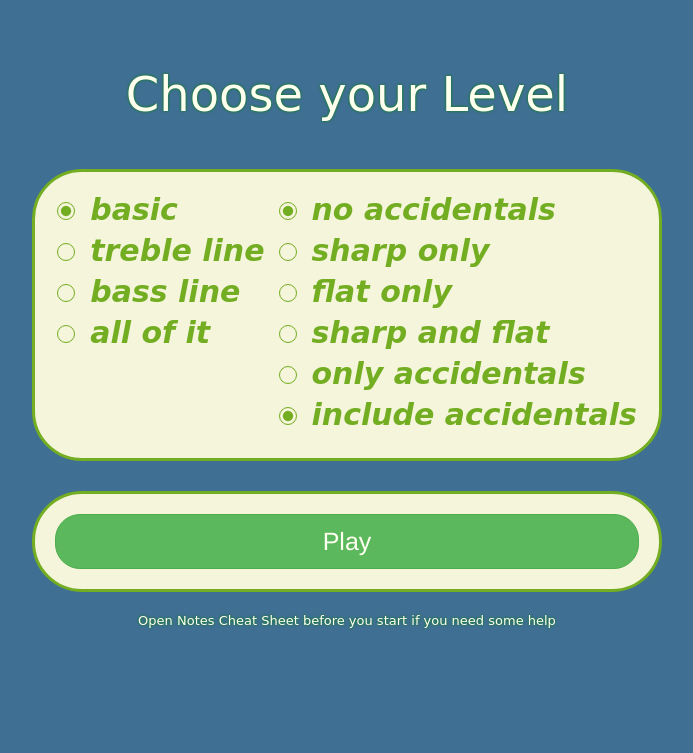
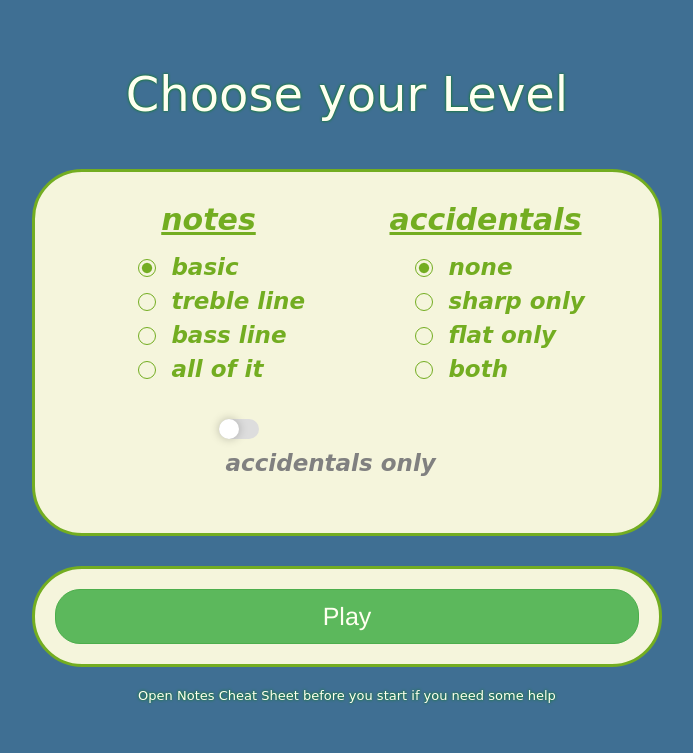
Before and after one commit to oleglyask/finetune, a Flask app: page /home in a window 1280 px wide. Shown: the part 52-805 px from the top of the page, without its empty margins (293-986 px from the left). Run offline with Flask 2, Linux system fonts and the light colour scheme; a user stored in the database is signed in; data comes from the database, SQL or seed files in the repository; both versions use the stored data as it was after the commit; some libraries are stand-ins or nearby versions.

Commit message:
Adding sharps and flats home menu

```diff
--- a/app/main/views.py
+++ b/app/main/views.py
@@ -26,7 +26,7 @@ def play():
     level = request.args.get('level', 'basic')
     flats = request.args.get('flats', 'false')
     sharps = request.args.get('sharps', 'false')
-    accidentals = request.args.get('accidentals', 'include')
+    accidentals = request.args.get('accidentals', 'false')
     notes = [
         Note('C', 'white', True, False),
         Note('Db', 'black', alt='C#_Db'),
--- a/app/static/home.js
+++ b/app/static/home.js
@@ -1,8 +1,24 @@
 
 // document.getElementById('basic').checked = true
+document.getElementById('myToggle').disabled = true
+document.getElementById('myToggleLabel').classList.add('inactive')
 
-play = document.getElementById('play')
-play.addEventListener('click', () => {
+// add listneres to the accidental radio buttons to change the state of Toggle switch
+document.querySelectorAll('.radio-btn.accidental').forEach(radio => {
+    radio.addEventListener('click', () => {
+        if (radio.value === 'noAccidental'){
+            document.getElementById('myToggleLabel').classList.add('inactive')
+            document.getElementById('myToggle').checked = false
+            document.getElementById('myToggle').disabled = true
+        } else {
+            document.getElementById('myToggleLabel').classList.remove('inactive')
+            document.getElementById('myToggle').disabled = false
+        }
+    })
+})
+
+// when PLAY button is pressed, get the info and send to VIEW function
+document.getElementById('play').addEventListener('click', () => {
 
     sharps = false;
     flats = false;
@@ -11,7 +27,7 @@ play.addEventListener('click', () => {
     // Check Values of accidental
     document.querySelectorAll('.radio-btn.accidental').forEach(radio => {
         if (radio.checked === true) {
-                // Found the checked radio button
+            // if TRUE then we found the checked radio button
             if (radio.value !== 'noAccidental'){
                 // the VALUE is to include some Accidentals, check what kind
                 if (radio.value === 'sharpAccidental'){
@@ -23,26 +39,21 @@ play.addEventListener('click', () => {
                     flats = true;
                 }
 
-                    // Check Values of accidental-include
-                    document.querySelectorAll('.radio-btn.accidental-combine').forEach(radio => {
-                        if (radio.checked === true){
-                            accidentals = radio.value
+                // Check Value of TOGGLE switch to include/only accidentals
+                if (document.getElementById('myToggle').checked === true){
+                    accidentals = 'only';
+                } else {
+                    accidentals = 'include';
                 }
-                    })
             }
         }
     })
 
-
-
+    // check the LEVEL selected and send to Play VIEW function
     document.querySelectorAll('.radio-btn.level').forEach(radio => {
         if (radio.checked === true) {
             play.href = play.dataset.playurl + '?level=' + radio.value + '&flats=' + flats + '&sharps=' + sharps + '&accidentals=' + accidentals
         }
     })
+
 })
-
-    // Add the values only/included for flats/sharps
-    // add logic in piano.js to load accidentalList
-    // add check boxes to home.html for flats only/included
-    // add names (flat/sharp) to black keys to check if the key pressed is correct
--- a/app/static/styles.css
+++ b/app/static/styles.css
@@ -89,10 +89,57 @@ a, a:link, a:hover, a:visited, a:active {
 
 }
 
-/* level sizing */
+/* level screen settings */
+/* ----------------------------------------- */
+.generic-box {
+    width: 100%;
+    padding-left: 15px;
+    padding-right: 15px;
+}
+.selections-flex-box {
+    display: flex;
+}
+.selections-flex-box > .levels {
+    flex: 1;
+}
+/* level boxes (there are 3) */
+.levels {
+    padding: 10px;
+}
+/* all labels inside levels box */
 .levels label {
+    font-size: 2.3rem;
+}
+/* all items inside the levels box */
+.levels > * {
+    margin-left: 20%;
+}
+/* just the headers inside levels box*/
+.levels > .level-choice-header {
+    width: 100%;
+    margin: auto;
+    text-decoration: underline;
+    margin-bottom: 15px;
     font-size: 3rem;
 }
+/* jsut the last levels box with toggle switch */
+.levels.accidental-combine {
+    width: 50%;
+    margin: auto;
+    margin-top: 10px;
+}
+.levels.accidental-combine > * {
+    margin-left: 0px;
+}
+.levels.accidental-combine > .label {
+    margin-bottom: 25px;
+}
+/* gets activated if the radio button for accidentals is on None */
+.levels.accidental-combine #myToggleLabel.inactive{
+    color: grey;
+}
+
+/* ---------------------------------------- */
 
 .headers {
     color: ivory;
@@ -242,6 +289,7 @@ a, a:link, a:hover, a:visited, a:active {
 }
 
 /* overrides the radio button to style it */
+/* -------------------------------------------- */
 .levels > input[type="radio"] {
     display: none;
 }
@@ -263,3 +311,47 @@ a, a:link, a:hover, a:visited, a:active {
     background: radial-gradient(#73AD21 0%, #73AD21 40%, transparent 50%, transparent);
     border-color: #73AD21;
   }
+/* -------------------------------------------- */
+
+/* TOGGLE SWITCH */
+/* overwrites the checkbox to create toggle switch */
+/* -------------------------------------------- */
+.toggle {
+    --width: 40px;
+    --height: calc(var(--width) / 2);
+    --border-radius: calc(var(--height) / 2);
+
+    display: inline-block;
+    cursor: pointer;
+}
+.toggle__input {
+    display: none;
+}
+.toggle__fill {
+    position: relative;
+    width: var(--width);
+    height: var(--height);
+    border-radius: var(--border-radius);
+    background: #dddddd;
+    transition: background 0.2s;
+}
+.toggle__fill::after {
+    content: "";
+    position: absolute;
+    top: 0;
+    left: 0;
+    height: var(--height);
+    width: var(--height);
+    background: #ffffff;
+    box-shadow: 0 0 10px rgba(0, 0, 0, 0.25);
+    border-radius: var(--border-radius);
+    transition: transform 0.2s;
+}
+.toggle__input:checked ~ .toggle__fill {
+    background: #73AD21;
+}
+
+.toggle__input:checked ~ .toggle__fill::after {
+    transform: translateX(var(--height));
+}
+/* -------------------------------------------- */
--- a/app/templates/home.html
+++ b/app/templates/home.html
@@ -15,8 +15,11 @@
         </div>
 
         <div class="forms-flexbox">
+            <div class="generic-box">
+            <div class="selections-flex-box">
                 <!-- note level -->
                 <div class="levels">
+                    <label class="badge label level-choice-header" >notes</label><br>
                     <input type="radio" id="basic" class="radio-btn level" name="level" value="basic" checked>
                     <label class="badge label" for="basic">basic</label><br>
                     <input type="radio" id="treble" class="radio-btn level" name="level" value="treble">
@@ -26,28 +29,39 @@
                     <input type="radio" id="all" class="radio-btn level" name="level" value="all">
                     <label class="badge label" for="all">all of it</label>
                 </div>
-                <!-- accidental level -->
-                <div class="accidentals-form">
+
                 <!-- which accidentals to include -->
                 <div class="levels">
+                    <label class="badge label level-choice-header" >accidentals</label><br>
                     <input type="radio" id="no-accidental" class="radio-btn accidental" name="accidental" value="noAccidental" checked>
-                        <label class="badge label" for="no-accidental">no accidentals</label><br>
+                    <label class="badge label" for="no-accidental">none</label><br>
                     <input type="radio" id="sharp-accidental" class="radio-btn accidental" name="accidental" value="sharpAccidental">
                     <label class="badge label" for="sharp-accidental">sharp only</label><br>
                     <input type="radio" id="flat-accidental" class="radio-btn accidental" name="accidental" value="flatAccidental">
                     <label class="badge label" for="flat-accidental">flat only</label><br>
                     <input type="radio" id="all-accidental" class="radio-btn accidental" name="accidental" value="allAccidental">
-                        <label class="badge label" for="all-accidental">sharp and flat</label>
+                    <label class="badge label" for="all-accidental">both</label>
                 </div>
-                    <div class="levels">
+
+            </div> <!-- end selections-flex-box box -->
+
+            <!-- toggle switch box -->
+            <div class="levels accidental-combine">
+                <label class="toggle" for="myToggle">
+                    <input class="toggle__input" name="" type="checkbox" id="myToggle">
+                    <div class="toggle__fill"></div>
+                </label>
+                <label class="badge label" id="myToggleLabel">accidentals only</label>
                 <!-- to include accidentals with regular notes or to just use accidentals -->
-                        <input type="radio" id="accidental-only" class="radio-btn accidental-combine" name="accidental-combine" value="only">
+                <!-- <input type="radio" id="accidental-only" class="radio-btn accidental-combine" name="accidental-combine" value="only">
                 <label class="badge label" for="accidental-only">only accidentals</label><br>
                 <input type="radio" id="accidental-include" class="radio-btn accidental-combine" name="accidental-combine" value="include" checked>
-                        <label class="badge label" for="accidental-include">include accidentals</label>
-                    </div>
-                </div>
-        </div>
+                <label class="badge label" for="accidental-include">include accidentals</label> -->
+            </div> <!-- end toggle switch box -->
+
+            </div> <!-- end generic box -->
+        </div> <!-- end forms-flexbox -->
+
 
         <!-- Play button -->
         <div class="forms-flexbox">
--- a/app/templates/piano.html
+++ b/app/templates/piano.html
@@ -33,7 +33,6 @@
             <div data-note="{{ note.name }}" data-alt="{{ note.alt }}" data-sharp="{{ note.sharp }}" data-flat="{{ note.flat }}" class="key {{ note.color }}">
                 <span class="noteLabel" id="label{{note.name}}">{{ note.alt }}</span>
             </div>
-            <!-- <audio id="{{ note.name }}" src="{{url_for('static', filename='sounds/' + note.name + '4.mp3')}}"></audio> -->
             <audio id="{{ note.name }}" data-urlaudiobase="{{ url_for('static', filename='sounds/') }}"></audio>
         {% endfor %}
     </div>
```
Also changed, not shown: app/static/piano.js (+25 -11 lines), data-dev.sqlite. Lines whose indentation alone changed are shown as unchanged.
